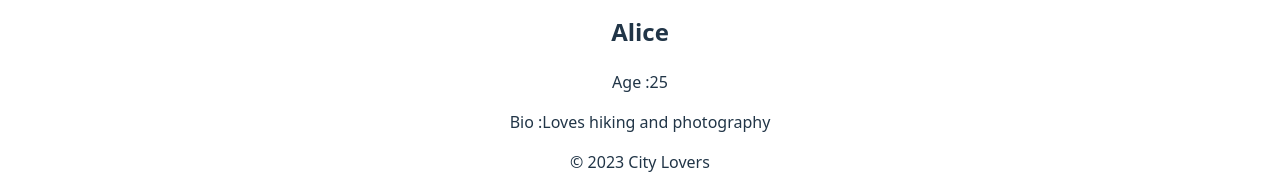
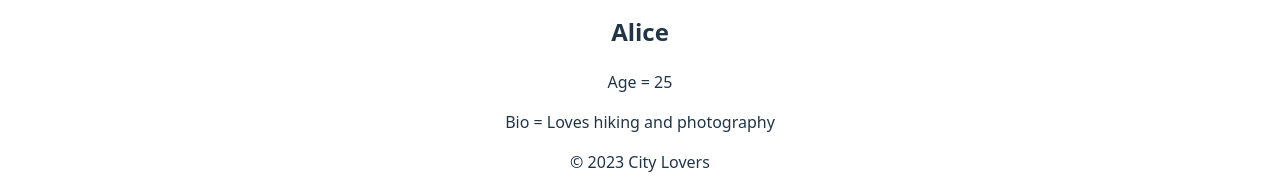
Before and after one commit to jesse-aj/alx-fe-reactjs, a React (Vite) app in the folder alx-react-app/: page / in a window 1280 px wide. Shown: the part 457-641 px from the top of the page. Built offline with nearby package versions, Linux system fonts and the light colour scheme.

Commit message:
added  a react component

```diff
--- a/alx-react-app/src/App.jsx
+++ b/alx-react-app/src/App.jsx
@@ -28,8 +28,8 @@ function App() {
       <MainContent />
       <UserProfile
       name="Alice"
-      age = {25}
-      bio = "Loves hiking and photography"
+      age= {25}
+      bio= "Loves hiking and photography"
       />
       <Footer />
 
--- a/alx-react-app/src/components/UserProfile.jsx
+++ b/alx-react-app/src/components/UserProfile.jsx
@@ -3,8 +3,8 @@ function UserProfile  (props)
     return (
          <div className="user-profile">
             <h2>{props.name}</h2>
-            <p>Age :{props.age}</p>
-            <p>Bio :{props.bio}</p>
+            <p>Age = {props.age}</p>
+            <p>Bio = {props.bio}</p>
          </div>
     );
 }
```
